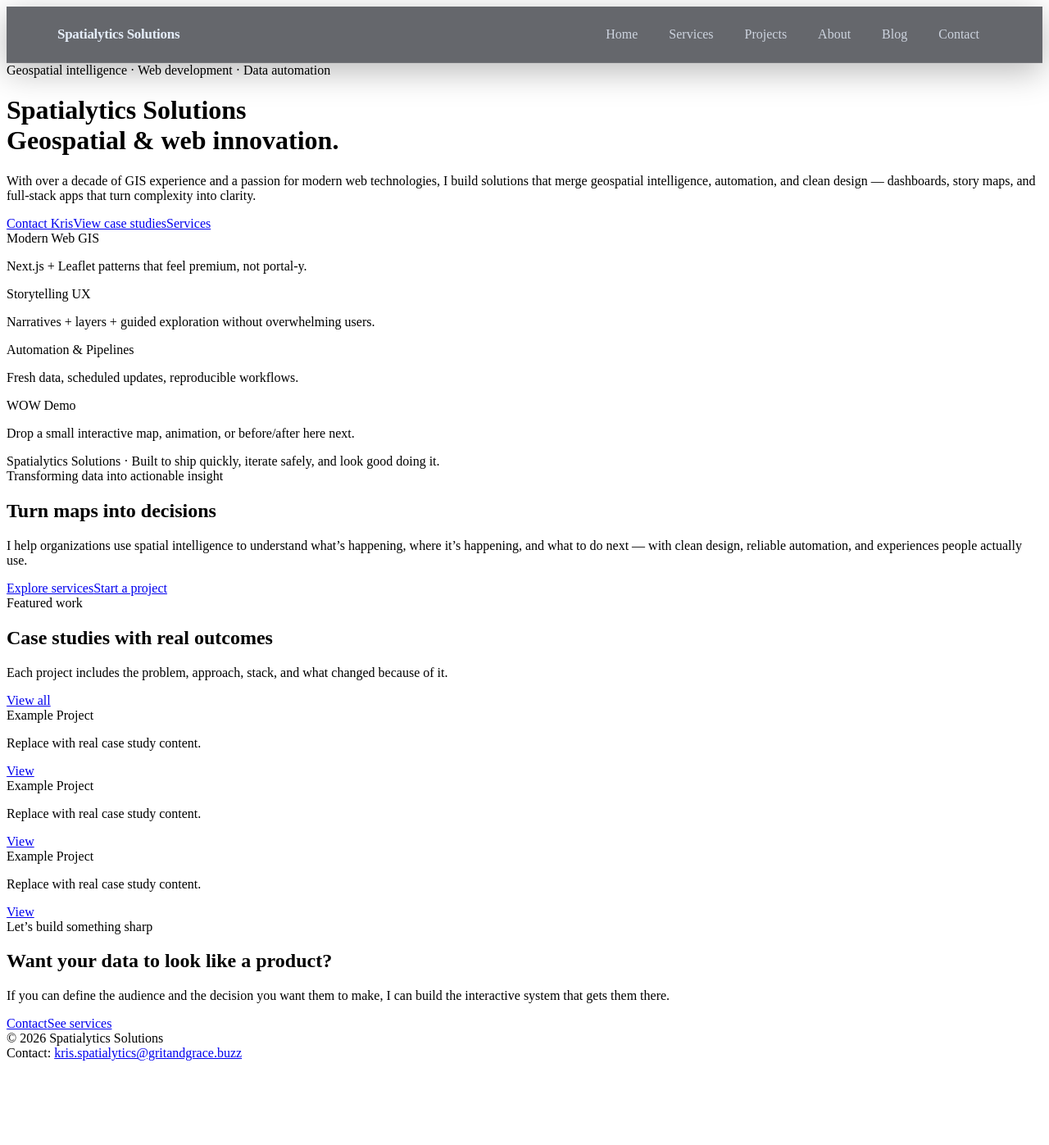
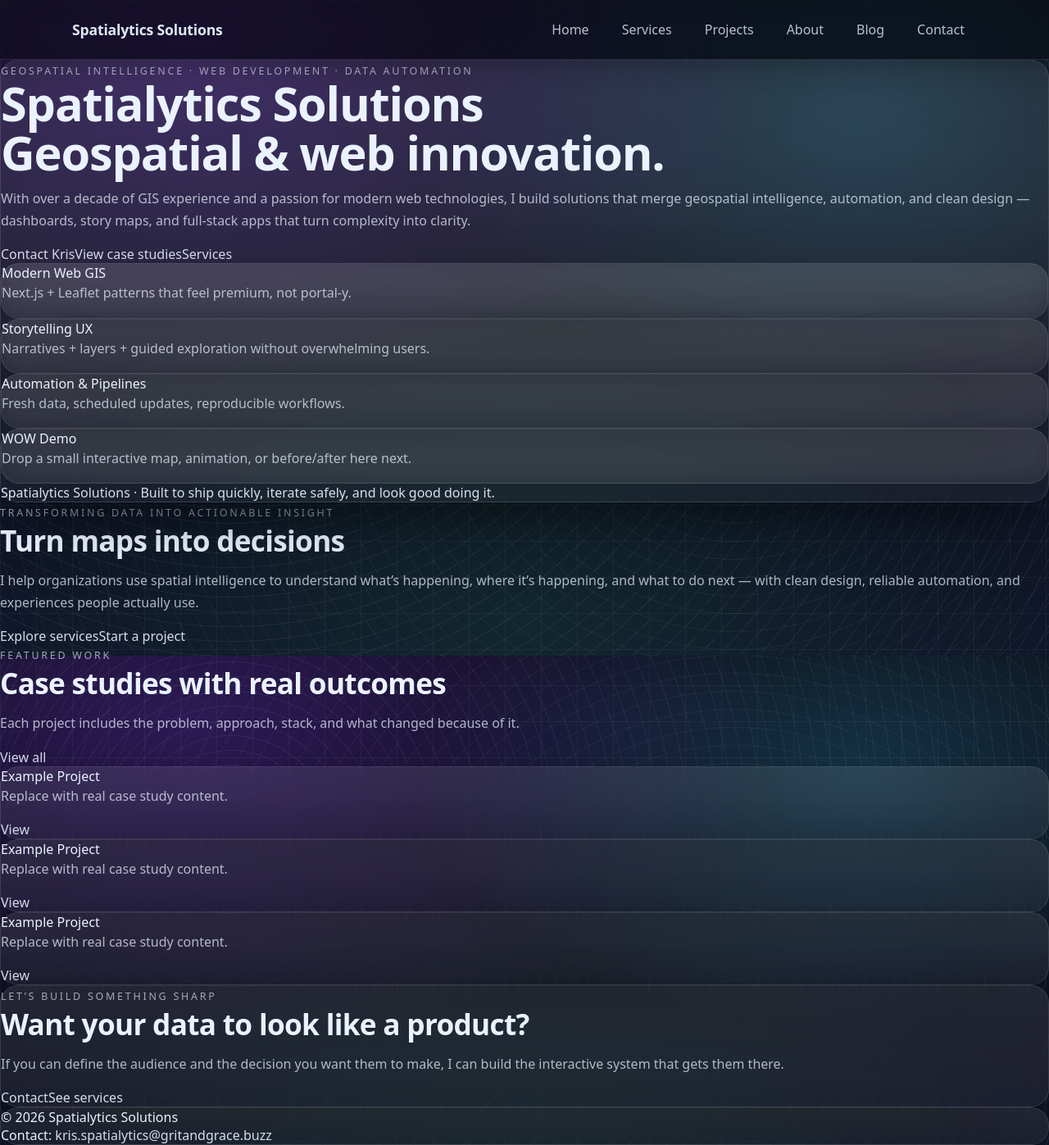
Before and after one commit to KristineMK72/spatialytics-next, a Next.js app: page / in a window 1280 px wide. Shown: the whole page at 82% size. Before the commit the page ends 1302 px from the top, so only its background shows below. Built offline with nearby package versions, Linux system fonts and the light colour scheme.

Commit message:
Update globals.css

```diff
--- a/src/app/globals.css
+++ b/src/app/globals.css
@@ -1,232 +1,242 @@
 /* ==========================================================
-   Spatialytics Nav + Hero Overlay (premium glass + topo vibe)
-   Drop-in replacement for your Nav + hero-panel styles
+   Spatialytics — Next Modern Theme (ported to Next.js)
+   Background: topo/grid + blue/violet glow
+   UI: glass cards, sticky nav, hero overlay
 ========================================================== */
 
-/* ---------- Nav (sticky glass) ---------- */
-.nav {
+/* ---- Theme tokens ---- */
+:root{
+  --bg0:#0a0b12;
+  --bg1:#10152a;
+  --ink:#eaf2ff;
+  --muted: rgba(234,242,255,0.72);
+
+  --glass: rgba(255,255,255,0.08);
+  --glass-2: rgba(255,255,255,0.06);
+  --stroke: rgba(255,255,255,0.14);
+  --stroke-2: rgba(255,255,255,0.10);
+
+  --accent:#38bdf8;    /* sky */
+  --accent2:#7c3aed;   /* violet */
+  --accent3:#22c55e;   /* green */
+  --shadow: 0 22px 80px -28px rgba(0,0,0,0.75);
+  --radius: 22px;
+}
+
+*{ box-sizing:border-box; }
+html,body{ height:100%; }
+
+body{
+  margin:0;
+  font-family: ui-sans-serif, system-ui, -apple-system, Segoe UI, Roboto, Arial, sans-serif;
+  color: var(--ink);
+
+  /* KEEP THIS DARK NO MATTER WHAT */
+  background-color: var(--bg0) !important;
+
+  background:
+    /* topo contour rings */
+    repeating-radial-gradient(
+      circle at 22% 28%,
+      rgba(255,255,255,0.06) 0 1px,
+      transparent 1px 18px
+    ),
+    repeating-radial-gradient(
+      circle at 70% 55%,
+      rgba(255,255,255,0.045) 0 1px,
+      transparent 1px 22px
+    ),
+
+    /* subtle map grid */
+    linear-gradient(rgba(255,255,255,0.045) 1px, transparent 1px) 0 0 / 44px 44px,
+    linear-gradient(90deg, rgba(255,255,255,0.045) 1px, transparent 1px) 0 0 / 44px 44px,
+
+    /* soft “atmosphere” glows */
+    radial-gradient(1200px 650px at 18% 10%, rgba(124,58,237,0.30), transparent 60%),
+    radial-gradient(900px 520px at 82% 18%, rgba(56,189,248,0.22), transparent 60%),
+    radial-gradient(1000px 680px at 50% 95%, rgba(34,197,94,0.10), transparent 70%),
+
+    /* base */
+    linear-gradient(180deg, var(--bg0), var(--bg1)) !important;
+}
+
+main{ background: transparent; }
+
+::selection{ background: rgba(56,189,248,0.25); }
+
+/* ---- Typography helpers (match your TSX usage) ---- */
+.h1,.h2,.h3{ margin:0 0 12px; font-weight: 800; letter-spacing: -0.02em; }
+.h1{ font-size: clamp(2.2rem, 5vw, 3.6rem); line-height: 1.05; }
+.h2{ font-size: clamp(1.6rem, 3vw, 2.2rem); }
+.h3{ font-size: 1.25rem; }
+
+.p{
+  margin: 0 0 16px;
+  line-height: 1.7;
+  color: var(--muted);
+}
+
+.kicker{
+  display:inline-block;
+  font-size: 0.78rem;
+  letter-spacing: 0.22em;
+  text-transform: uppercase;
+  color: rgba(234,242,255,0.65);
+}
+
+/* ---- “Glass” surfaces ---- */
+.glass{
+  background: linear-gradient(180deg, rgba(255,255,255,0.09), rgba(255,255,255,0.05));
+  border: 1px solid var(--stroke-2);
+  border-radius: var(--radius);
+  backdrop-filter: blur(14px);
+  -webkit-backdrop-filter: blur(14px);
+  box-shadow: var(--shadow);
+}
+
+/* Optional: if you want that darker “container sheet” from the HTML pages */
+.sheet{
+  background: rgba(0,0,0,0.50);
+  border: 1px solid rgba(255,255,255,0.14);
+  border-radius: var(--radius);
+  padding: 40px 20px;
+}
+
+/* ---- Card ---- */
+.card{
+  border: 1px solid var(--stroke-2);
+  background: linear-gradient(180deg, rgba(255,255,255,0.09), rgba(255,255,255,0.05));
+  border-radius: var(--radius);
+  box-shadow: var(--shadow);
+  transition: transform 220ms ease, box-shadow 220ms ease, border-color 220ms ease;
+}
+.card:hover{
+  transform: translateY(-8px);
+  border-color: rgba(56,189,248,0.22);
+  box-shadow: 0 26px 90px -34px rgba(0,0,0,0.85);
+}
+
+/* ---- Links ---- */
+a{ color: rgba(234,242,255,0.9); text-decoration: none; }
+a:hover{ color: #fff; text-decoration: underline; text-underline-offset: 4px; }
+
+/* ---- Nav (ported) ---- */
+.nav{
   position: sticky;
   top: 0;
   z-index: 50;
-
-  /* glass */
-  background: rgba(8, 10, 18, 0.62);
-  backdrop-filter: blur(16px);
-  -webkit-backdrop-filter: blur(16px);
-
-  /* edge + depth */
-  border-bottom: 1px solid rgba(255, 255, 255, 0.10);
-  box-shadow: 0 10px 40px rgba(0, 0, 0, 0.28);
+  background: rgba(8,10,18,0.55);
+  backdrop-filter: blur(14px);
+  -webkit-backdrop-filter: blur(14px);
+  border-bottom: 1px solid var(--stroke-2);
+  box-shadow: 0 6px 30px rgba(0,0,0,0.25);
 }
-
-.nav-inner {
+.nav-inner{
   max-width: 1140px;
   margin: 0 auto;
   padding: 14px 18px;
-
-  display: flex;
-  align-items: center;
-  justify-content: space-between;
+  display:flex;
+  align-items:center;
+  justify-content:space-between;
   gap: 14px;
 }
-
-/* Brand */
-.brand {
-  color: rgba(234, 242, 255, 0.96);
+.brand{
+  color: rgba(234,242,255,0.95);
   font-weight: 900;
-  letter-spacing: -0.015em;
+  letter-spacing: -0.01em;
   text-decoration: none;
-  font-size: 1.06rem;
-  line-height: 1.1;
-  white-space: nowrap;
-  transition: opacity 180ms ease, transform 180ms ease;
+  font-size: 1.1rem;
 }
-
-.brand:hover {
-  opacity: 1;
+.nav-links{
+  display:flex;
+  gap: 10px;
+  align-items:center;
+}
+.nav-link{
+  color: rgba(234,242,255,0.78);
+  padding: 10px 14px;
+  border-radius: 999px;
+  border: 1px solid transparent;
+  transition: background 200ms ease, border-color 200ms ease, transform 200ms ease, color 200ms ease;
+}
+.nav-link:hover{
+  color: #fff;
+  background: rgba(255,255,255,0.06);
+  border-color: var(--stroke-2);
   transform: translateY(-1px);
 }
 
-/* Desktop links */
-.nav-links {
-  display: flex;
-  gap: 8px;
-  align-items: center;
+/* Burger */
+.nav-burger{
+  display:none;
+  width: 44px;
+  height: 44px;
+  border-radius: 14px;
+  border: 1px solid rgba(255,255,255,0.12);
+  background: rgba(255,255,255,0.06);
+  backdrop-filter: blur(10px);
+  cursor: pointer;
 }
-
-.nav-link {
-  color: rgba(234, 242, 255, 0.78);
-  text-decoration: none;
-
-  padding: 10px 14px;
-  border-radius: 999px;
-  border: 1px solid transparent;
-
-  background: transparent;
-  transition:
-    background 200ms ease,
-    border-color 200ms ease,
-    transform 200ms ease,
-    color 200ms ease;
-}
-
-.nav-link:hover {
-  color: rgba(255, 255, 255, 0.96);
-  background: rgba(255, 255, 255, 0.06);
-  border-color: rgba(255, 255, 255, 0.10);
-  transform: translateY(-1px);
-}
-
-/* Focus styles (keyboard users) */
-.nav-link:focus-visible,
-.brand:focus-visible,
-.nav-burger:focus-visible,
-.nav-mobile-link:focus-visible {
-  outline: 2px solid rgba(56, 189, 248, 0.45);
-  outline-offset: 3px;
-}
-
-/* ---------- Burger (mobile) ---------- */
-.nav-burger {
-  display: none;
-  width: 46px;
-  height: 46px;
-  border-radius: 16px;
-
-  border: 1px solid rgba(255, 255, 255, 0.14);
-  background: rgba(255, 255, 255, 0.06);
-  backdrop-filter: blur(10px);
-  -webkit-backdrop-filter: blur(10px);
-
-  cursor: pointer;
-  transition: transform 160ms ease, background 200ms ease, border-color 200ms ease;
-}
-
-.nav-burger:hover {
-  transform: translateY(-1px);
-  background: rgba(255, 255, 255, 0.08);
-  border-color: rgba(56, 189, 248, 0.20);
-}
-
-.burger-line {
-  display: block;
+.burger-line{
+  display:block;
   width: 18px;
   height: 2px;
   margin: 4px auto;
-  background: rgba(234, 242, 255, 0.88);
+  background: rgba(234,242,255,0.85);
   border-radius: 2px;
 }
-
-/* ---------- Mobile menu panel ---------- */
-.nav-mobile {
+.nav-mobile{
   max-width: 1140px;
   margin: 0 auto;
-  padding: 10px 18px 18px;
-
-  display: none;
+  padding: 10px 18px 16px;
+  display:none;
+}
+.nav-mobile-link{
+  display:block;
+  padding: 12px 14px;
+  border-radius: 14px;
+  border: 1px solid rgba(255,255,255,0.14);
+  background: rgba(0,0,0,0.35);
+  color: rgba(234,242,255,0.9);
+  margin-top: 10px;
 }
 
-.nav-mobile {
-  /* a contained panel instead of “loose links” */
-  border-top: 1px solid rgba(255, 255, 255, 0.08);
+/* Responsive */
+@media (max-width: 860px){
+  .nav-links{ display:none; }
+  .nav-burger{ display:block; }
+  .nav-mobile{ display:block; }
 }
 
-.nav-mobile-link {
-  display: block;
-  padding: 12px 14px;
-  margin-top: 10px;
-
-  border-radius: 16px;
-  border: 1px solid rgba(255, 255, 255, 0.12);
-  background: rgba(255, 255, 255, 0.05);
-
-  color: rgba(234, 242, 255, 0.92);
-  text-decoration: none;
-
-  transition: background 200ms ease, border-color 200ms ease, transform 200ms ease;
-}
-
-.nav-mobile-link:hover {
-  transform: translateY(-1px);
-  background: rgba(255, 255, 255, 0.08);
-  border-color: rgba(56, 189, 248, 0.20);
-}
-
-/* Responsive behavior */
-@media (max-width: 860px) {
-  .nav-links {
-    display: none;
-  }
-  .nav-burger {
-    display: inline-flex;
-    align-items: center;
-    justify-content: center;
-  }
-  .nav-mobile {
-    display: block;
-  }
-}
-
-/* Reduced motion */
-@media (prefers-reduced-motion: reduce) {
-  .nav-link,
-  .brand,
-  .nav-burger,
-  .nav-mobile-link {
-    transition: none !important;
-  }
-}
-
-/* ---------- Hero overlay (topo + soft gradient) ---------- */
-.hero-panel {
+/* ---- Hero overlay (ported) ---- */
+.hero-panel{
   position: relative;
   overflow: hidden;
   border-radius: 2.25rem;
 }
-
-/* Stronger + more “map” feel */
-.hero-panel::before {
-  content: "";
-  position: absolute;
-  inset: 0;
-
+.hero-panel::before{
+  content:"";
+  position:absolute;
+  inset:0;
   background:
-    /* soft atmospheric glows */
-    radial-gradient(900px 520px at 50% 18%, rgba(56, 189, 248, 0.22), transparent 62%),
-    radial-gradient(900px 560px at 78% 36%, rgba(124, 58, 237, 0.20), transparent 66%),
-    radial-gradient(900px 560px at 24% 78%, rgba(34, 197, 94, 0.10), transparent 70%),
-
-    /* topo rings */
-    repeating-radial-gradient(
-      circle at 26% 34%,
-      rgba(255, 255, 255, 0.10) 0 1px,
+    radial-gradient(800px 420px at 20% 30%, rgba(56,189,248,0.18), transparent 60%),
+    radial-gradient(720px 420px at 70% 25%, rgba(124,58,237,0.18), transparent 60%),
+    radial-gradient(900px 520px at 50% 90%, rgba(34,197,94,0.10), transparent 70%),
+    linear-gradient(180deg, rgba(255,255,255,0.05), rgba(255,255,255,0.0));
+  opacity: 1;
+  pointer-events:none;
+}
+.hero-panel::after{
+  content:"";
+  position:absolute;
+  inset:0;
+  background:
+    repeating-radial-gradient(circle at 30% 35%,
+      rgba(255,255,255,0.08) 0 1px,
       transparent 1px 16px
-    ),
-    repeating-radial-gradient(
-      circle at 74% 54%,
-      rgba(255, 255, 255, 0.075) 0 1px,
-      transparent 1px 22px
-    ),
-
-    /* subtle vignette */
-    radial-gradient(1200px 520px at 50% 0%, rgba(0,0,0,0.25), transparent 60%),
-    radial-gradient(1200px 620px at 50% 100%, rgba(0,0,0,0.30), transparent 62%);
-
-  opacity: 0.9;
-  pointer-events: none;
+    );
+  opacity: 0.35;
+  mix-blend-mode: overlay;
+  pointer-events:none;
 }
-
-.hero-panel::after {
-  /* slight sheen */
-  content: "";
-  position: absolute;
-  inset: 0;
-  background: linear-gradient(180deg, rgba(255,255,255,0.06), rgba(255,255,255,0.00));
-  opacity: 0.7;
-  pointer-events: none;
-}
-
-.hero-panel > * {
-  position: relative;
-  z-index: 1;
-}
+.hero-panel > *{ position: relative; z-index: 1; }
```
